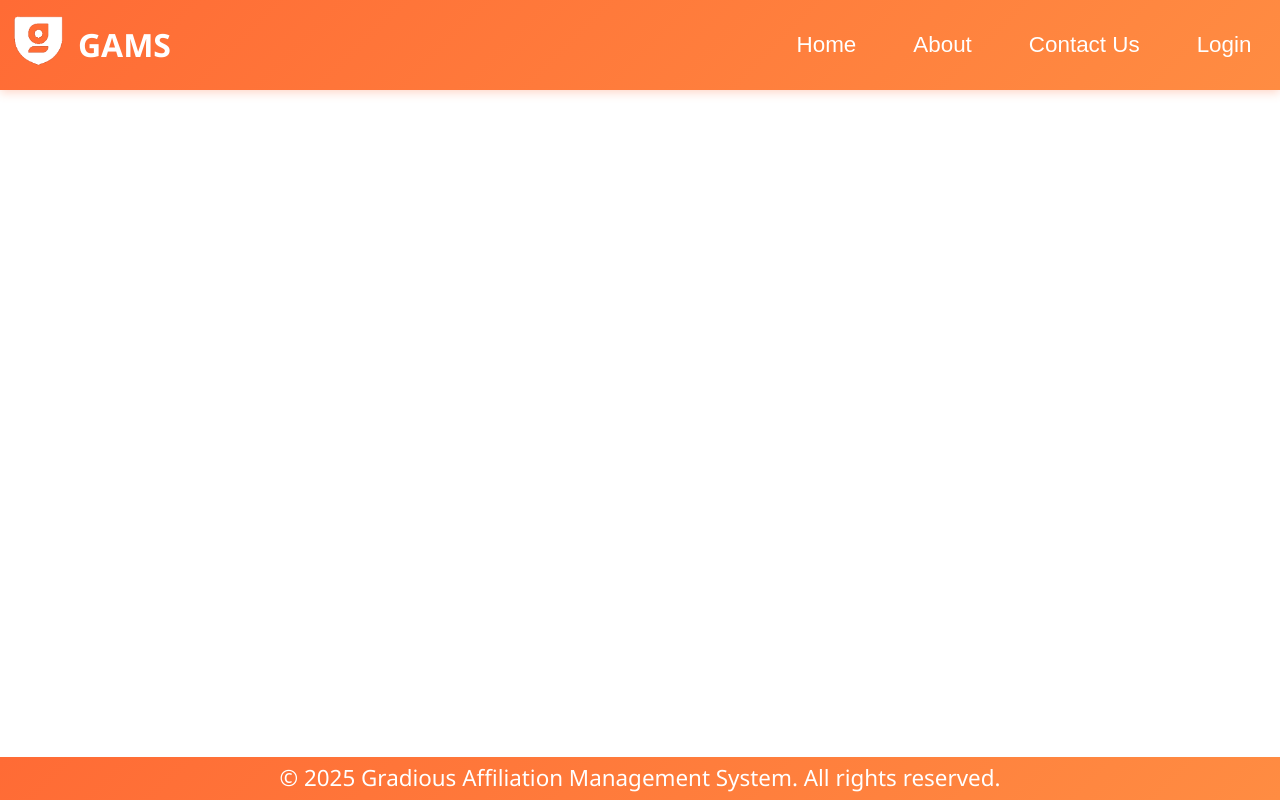
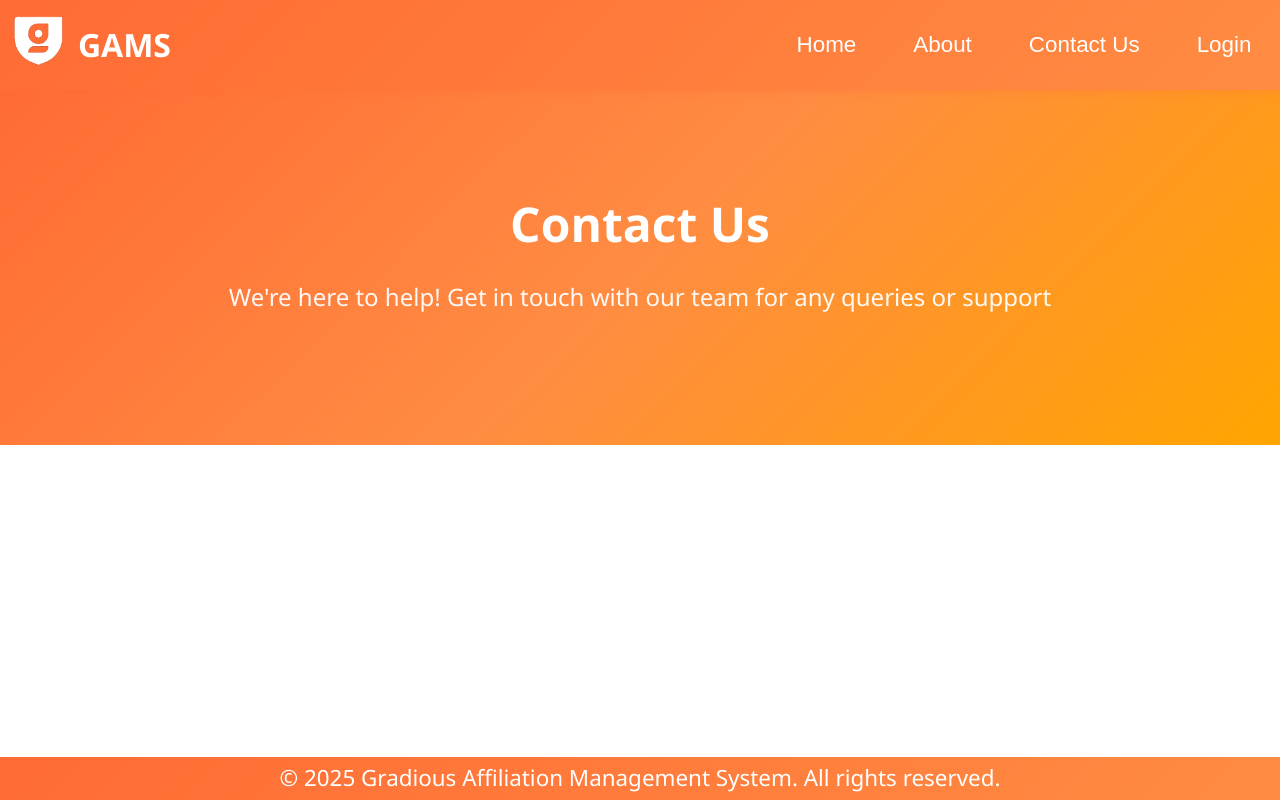
Before and after one commit to Bhuvansairam05/University-Affiliation-Management-System, a React (Vite) app in the folder Frontend/: page /contact in a window 1280 px wide. Built offline with nearby package versions, Linux system fonts and the light colour scheme.

Commit message:
Add hero section to Contact component for improved user engagement

```diff
--- a/Frontend/src/components/Contact.jsx
+++ b/Frontend/src/components/Contact.jsx
@@ -17,9 +17,14 @@ function Contact() {
                 </div>
             </header>
             <main>
-
+                <section class="hero">
+                    <div class="hero-content">
+                        <h1>Contact Us</h1>
+                        <p>We're here to help! Get in touch with our team for any queries or support</p>
+                    </div>
+                </section>
             </main>
-            <Footer/>
+            <Footer />
         </>
     )
 }
```
